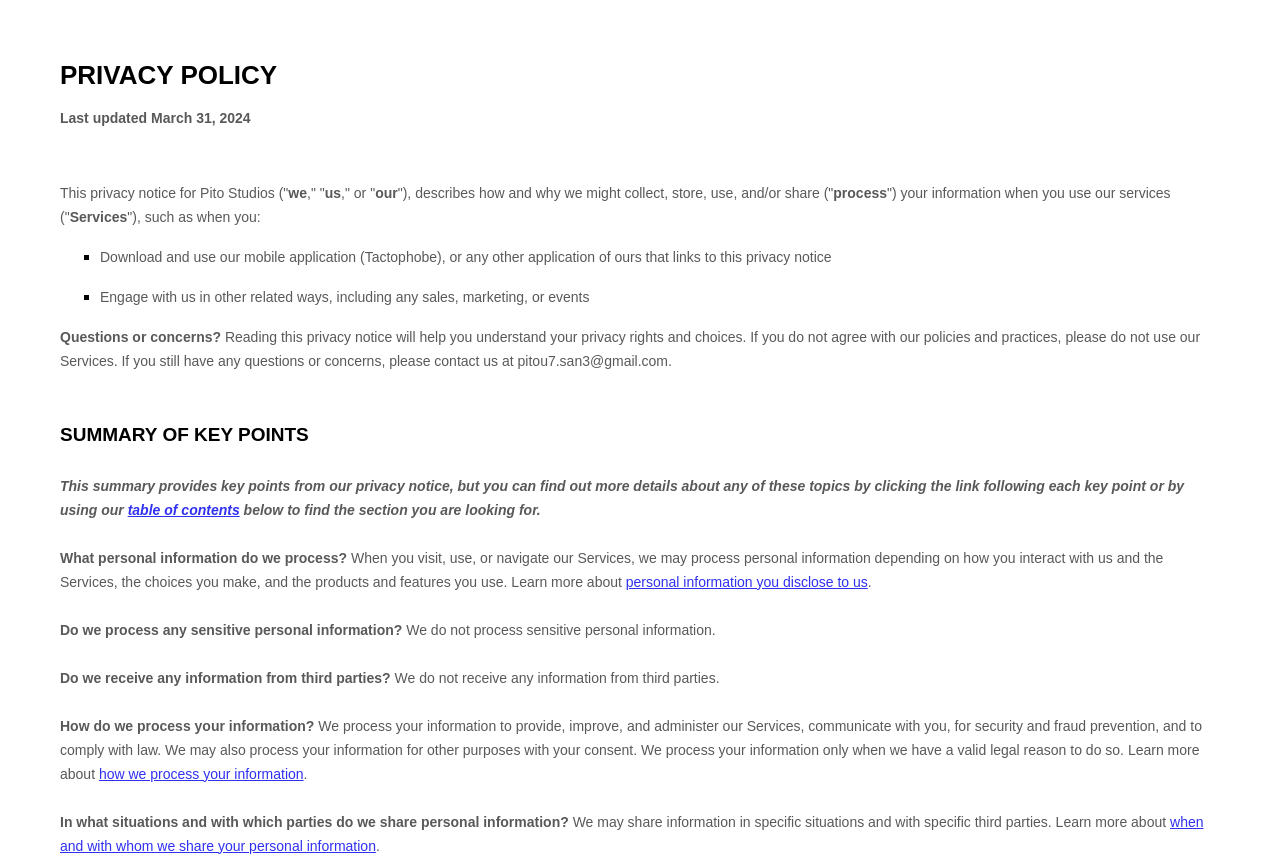
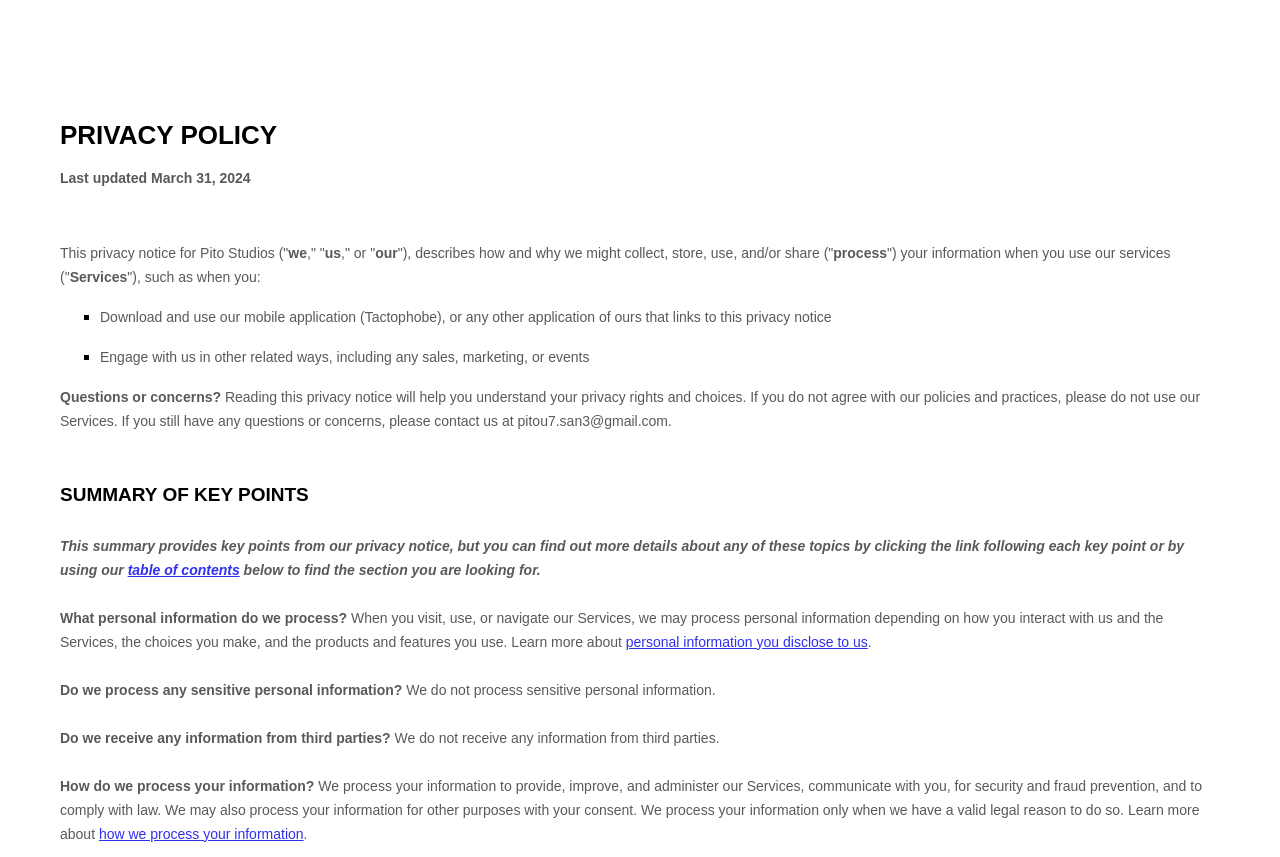
Before and after one commit to trujan7/privacy-policy-tactophobe, a plain HTML site: page index.html in a window 1280 px wide. Shown: the top 857 px of the page. Drawn offline with Linux system fonts and the light colour scheme.

Commit message:
Update index.html

```diff
--- a/index.html
+++ b/index.html
@@ -8,10 +8,10 @@
   body {
     font-family: Arial, sans-serif;
     background-color: white;
-    margin-top: 60px;
+    margin-top: 120px;
     margin-right: 60px;
     margin-left: 60px;
-    margin-bottom: 60px;
+    margin-bottom: 120px;
     padding: 0;
   }
 
```
